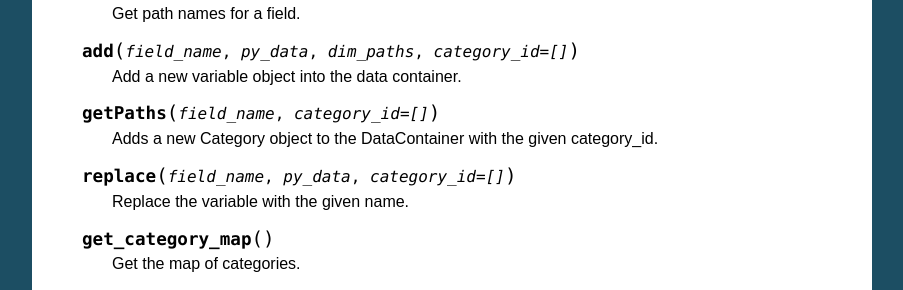
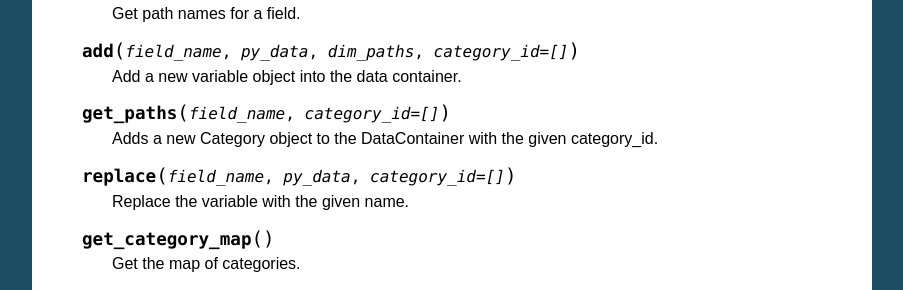
Before and after one commit to NOAA-EMC/bufr-query, a Sphinx documentation site: the page built from docs/python_api.rst, in a window 1280 px wide and 900 px high, scrolled down 958 px. Shown: the part 157-447 px from the top of the window, without its empty margins (198-1101 px from the left). Built offline with Sphinx 7.4.7, drawn with Linux system fonts in a browser that asks for light colours; pages that are not in the unit, such as notebooks, are missing from menus.

Commit message:
Update python_api.rst (#7)
Fixed docs

```diff
--- a/docs/python_api.rst
+++ b/docs/python_api.rst
@@ -68,7 +68,7 @@ Here is what the DataContainer looks like:
 
           Add a new variable object into the data container.
 
-      .. method:: getPaths(field_name, category_id=[])
+      .. method:: get_paths(field_name, category_id=[])
 
           Adds a new Category object to the DataContainer with the given category_id.
 
```
